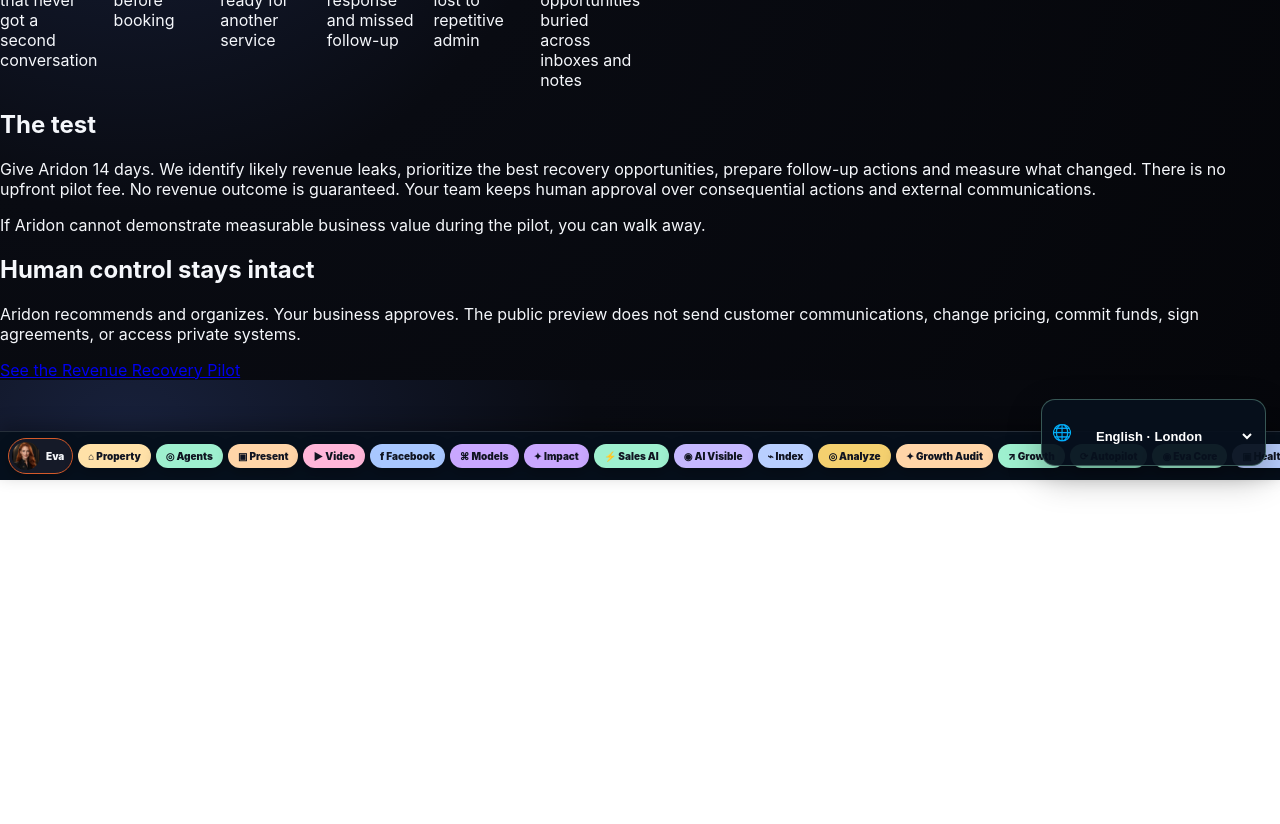
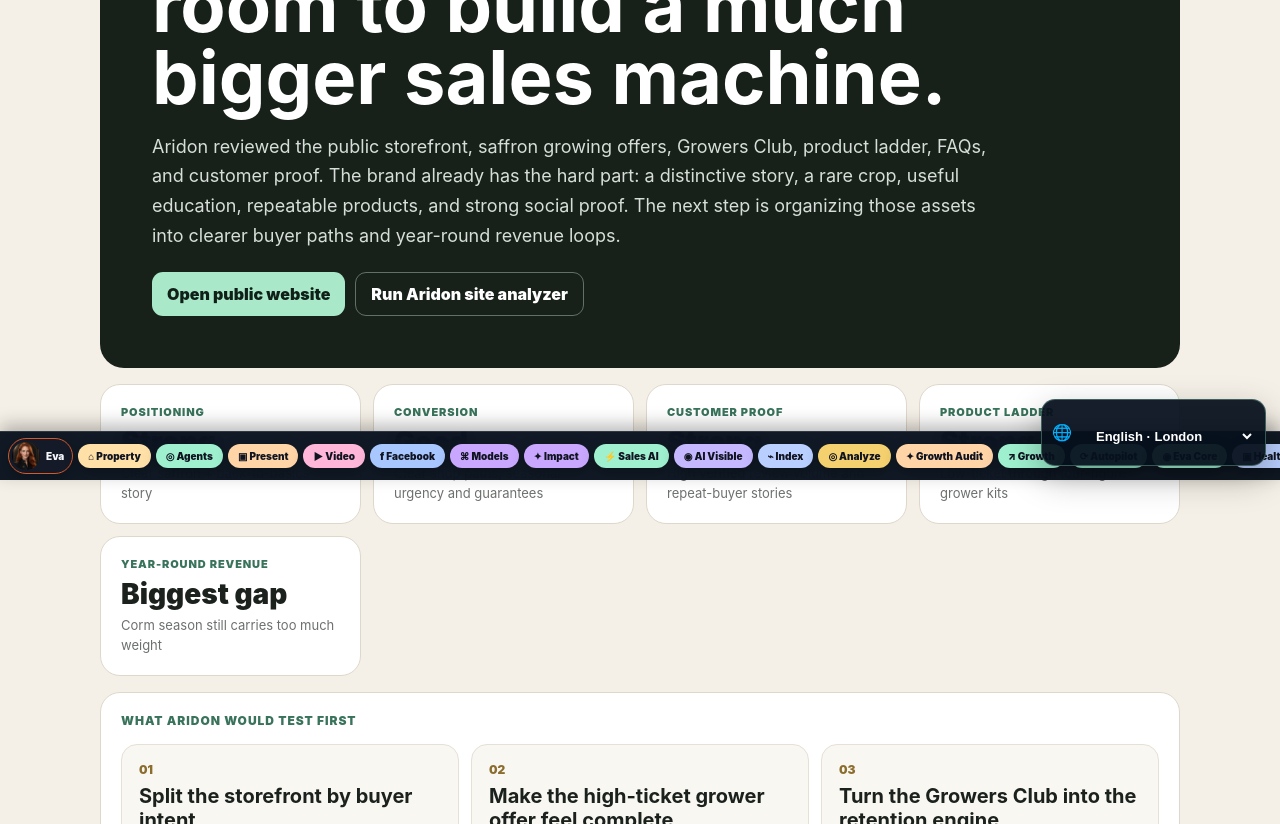
Before and after one commit to jimrusk/aridon-app, a Next.js app: page /prospect-demos/shes-rooted-home in a window 1280 px wide. Shown: the part 320-1144 px from the top of the page. Before the commit the page ends 800 px from the top, so only its background shows below. Built offline with nearby package versions, Linux system fonts and the light colour scheme.

Commit message:
Add She's Rooted Home farm growth prospect review

```diff
--- /dev/null
+++ b/app/prospect-demos/shes-rooted-home/page.tsx
@@ -0,0 +1,111 @@
+import type { Metadata } from 'next';
+
+export const metadata: Metadata = {
+  title: "She's Rooted Home · Aridon Farm Growth Review",
+  robots: { index: false, follow: false, googleBot: { index: false, follow: false } },
+};
+
+const card = { background:'#FFFFFF', border:'1px solid #DED7CB', borderRadius:20, padding:20 } as const;
+const dark = { background:'#172019', color:'#FFF', borderRadius:24, padding:'clamp(26px,5vw,52px)' } as const;
+
+export default function ShesRootedHomeReview() {
+  const opportunities = [
+    {
+      title:'Split the storefront by buyer intent',
+      text:'Give visitors three obvious paths on the first screen: Grow Saffron at Home, Start a Saffron Side Hustle, and Scale a Small Farm. Each path should land on a focused offer instead of asking every buyer to sort through the same catalog.',
+    },
+    {
+      title:'Make the high-ticket grower offer feel complete',
+      text:'The 1,250-corm offer can become a Micro-Farm Launch Kit: corms, growing plan, harvest workflow, packaging checklist, farmers-market kit, pricing worksheet, buyer outreach scripts, and a live onboarding session. Keep earnings examples clearly labeled as illustrations, never guarantees.',
+    },
+    {
+      title:'Turn the Growers Club into the retention engine',
+      text:'Use the club as the bridge between seasons: monthly grow guidance, harvest reminders, recipe drops, corm-division reminders, early access, member-only bundles, and a renewal path tied to the customer’s next planting season.',
+    },
+    {
+      title:'Build an off-season revenue calendar',
+      text:'Corm demand is seasonal. Fill the rest of the year with digital guides, cookbooks, saffron-use kits, giftable education, virtual workshops, and member content so revenue is not waiting on one planting window.',
+    },
+    {
+      title:'Test a chef and specialty-food buyer lane',
+      text:'Create a small B2B test for restaurants, bakeries, specialty grocers, farm stores, and culinary schools. Start with a buyer page, sample request, quality/harvest story, wholesale inquiry form, and follow-up sequence before investing heavily in inventory.',
+    },
+    {
+      title:'Use customer proof more aggressively',
+      text:'Move verified ratings, harvest photos, first-year success stories, repeat-buyer stories, and press/partner mentions closer to the buy buttons. The current proof is strong but too much of it lives below the decision point.',
+    },
+  ];
+
+  const automations = [
+    'Planting-zone quiz → recommended corm bundle → email sequence',
+    'Abandoned cart → education-first follow-up → seasonal deadline reminder',
+    'Purchase → planting reminders → harvest reminders → review/referral request',
+    'First harvest → invitation to Growers Club or next-size corm bundle',
+    'Large grower inquiry → qualification → scheduled call → proposal checklist',
+    'Past customer → next-season reorder forecast based on prior bundle size',
+  ];
+
+  return (
+    <main style={{ minHeight:'100vh', background:'#F5F0E7', color:'#1B211D', fontFamily:'Inter, ui-sans-serif, system-ui, sans-serif' }}>
+      <div style={{ maxWidth:1120, margin:'0 auto', padding:'24px 20px 72px' }}>
+        <header style={{ display:'flex', justifyContent:'space-between', gap:14, alignItems:'center', flexWrap:'wrap', marginBottom:22 }}>
+          <a href="/" style={{ color:'#1B211D', textDecoration:'none', fontWeight:950, letterSpacing:'.06em' }}>ARIDON · FARM GROWTH REVIEW</a>
+          <span style={{ fontSize:12, fontWeight:850, background:'#FFF4D6', border:'1px solid #E1C875', borderRadius:999, padding:'7px 11px' }}>PRIVATE · PUBLIC-SOURCE REVIEW · NO-INDEX</span>
+        </header>
+
+        <section style={dark}>
+          <div style={{ color:'#A9E8C8', fontSize:12, fontWeight:950, letterSpacing:'.1em' }}>SHE’S ROOTED HOME · OKLAHOMA SAFFRON</div>
+          <h1 style={{ fontSize:'clamp(42px,6.5vw,74px)', lineHeight:.98, margin:'16px 0 18px', maxWidth:900 }}>A strong farm brand with room to build a much bigger sales machine.</h1>
+          <p style={{ color:'#D7DED9', fontSize:18, lineHeight:1.65, maxWidth:850 }}>Aridon reviewed the public storefront, saffron growing offers, Growers Club, product ladder, FAQs, and customer proof. The brand already has the hard part: a distinctive story, a rare crop, useful education, repeatable products, and strong social proof. The next step is organizing those assets into clearer buyer paths and year-round revenue loops.</p>
+          <div style={{ display:'flex', gap:10, flexWrap:'wrap', marginTop:22 }}>
+            <a href="https://shesrootedhome.com/" target="_blank" rel="noreferrer" style={{ background:'#A9E8C8', color:'#102018', textDecoration:'none', borderRadius:11, padding:'12px 15px', fontWeight:950 }}>Open public website</a>
+            <a href="/analyze-business" style={{ border:'1px solid #607169', color:'#FFF', textDecoration:'none', borderRadius:11, padding:'11px 15px', fontWeight:900 }}>Run Aridon site analyzer</a>
+          </div>
+        </section>
+
+        <section style={{ display:'grid', gridTemplateColumns:'repeat(auto-fit,minmax(210px,1fr))', gap:12, marginTop:16 }}>
+          {[
+            ['POSITIONING','Strong','Clear saffron + back-to-basics story'],
+            ['CONVERSION','Good','Clear shop paths, seasonal urgency and guarantees'],
+            ['CUSTOMER PROOF','Strong','High verified review volume and repeat-buyer stories'],
+            ['PRODUCT LADDER','Strong base','Low-ticket through four-figure grower kits'],
+            ['YEAR-ROUND REVENUE','Biggest gap','Corm season still carries too much weight'],
+          ].map(([label,value,note]) => <article key={label} style={card}><div style={{ fontSize:11,fontWeight:950,color:'#39735B',letterSpacing:'.08em' }}>{label}</div><div style={{ fontSize:28,fontWeight:950,marginTop:6 }}>{value}</div><div style={{ color:'#6D716E',lineHeight:1.5,fontSize:13,marginTop:5 }}>{note}</div></article>)}
+        </section>
+
+        <section style={{ ...card, marginTop:16 }}>
+          <div style={{ fontSize:12,fontWeight:950,color:'#39735B',letterSpacing:'.08em' }}>WHAT ARIDON WOULD TEST FIRST</div>
+          <div style={{ display:'grid', gridTemplateColumns:'repeat(auto-fit,minmax(300px,1fr))', gap:12, marginTop:16 }}>
+            {opportunities.map((item,index)=><article key={item.title} style={{ background:'#F9F7F2',border:'1px solid #E6E0D6',borderRadius:16,padding:17 }}><div style={{ fontSize:12,fontWeight:950,color:'#8B6D2E' }}>{String(index+1).padStart(2,'0')}</div><h2 style={{ fontSize:20,margin:'7px 0 8px' }}>{item.title}</h2><p style={{ color:'#626762',lineHeight:1.62,margin:0 }}>{item.text}</p></article>)}
+          </div>
+        </section>
+
+        <section style={{ display:'grid', gridTemplateColumns:'repeat(auto-fit,minmax(300px,1fr))', gap:14, marginTop:16 }}>
+          <article style={card}>
+            <div style={{ fontSize:12,fontWeight:950,color:'#39735B',letterSpacing:'.08em' }}>ARIDON SALES AUTOMATIONS</div>
+            <div style={{ display:'grid',gap:9,marginTop:13 }}>{automations.map(item=><div key={item} style={{ borderTop:'1px solid #E6E0D6',paddingTop:10,lineHeight:1.5 }}>✓ {item}</div>)}</div>
+          </article>
+          <article style={card}>
+            <div style={{ fontSize:12,fontWeight:950,color:'#39735B',letterSpacing:'.08em' }}>30-DAY SALES EXPERIMENT</div>
+            <ol style={{ color:'#555B57',lineHeight:1.7,paddingLeft:21 }}>
+              <li>Launch the three-path homepage split.</li>
+              <li>Create one dedicated Micro-Farm Launch Kit landing page.</li>
+              <li>Move the best customer proof above the first purchase decision.</li>
+              <li>Build post-purchase planting and harvest automation.</li>
+              <li>Test a chef/specialty-buyer inquiry page with 25 targeted prospects.</li>
+              <li>Track conversion rate, average order value, club attach rate, repeat purchase rate, and qualified B2B inquiries.</li>
+            </ol>
+          </article>
+        </section>
+
+        <section style={{ ...dark, marginTop:16, background:'#202019' }}>
+          <div style={{ color:'#F0D98D',fontSize:12,fontWeight:950,letterSpacing:'.08em' }}>ARIDON RECOMMENDATION</div>
+          <h2 style={{ fontSize:'clamp(30px,4vw,46px)',margin:'10px 0 12px' }}>Do not rebuild the brand. Build the revenue system around the brand that is already working.</h2>
+          <p style={{ color:'#DDD9CC',lineHeight:1.65,maxWidth:850 }}>She’s Rooted Home already has trust, teaching, scarcity, a premium crop, a community offer and a usable price ladder. Aridon’s job would be to connect those pieces so each visitor is routed to the right offer, every buyer receives the right next step, and the business keeps selling after the corm shipping season ends.</p>
+        </section>
+
+        <footer style={{ color:'#777168',fontSize:12,lineHeight:1.6,marginTop:18 }}>Unofficial Aridon review generated from publicly available information only. No private systems, customer records, order data, analytics, email, CRM or financial accounts were accessed. Recommendations are experiments to validate, not revenue guarantees.</footer>
+      </div>
+    </main>
+  );
+}
```
